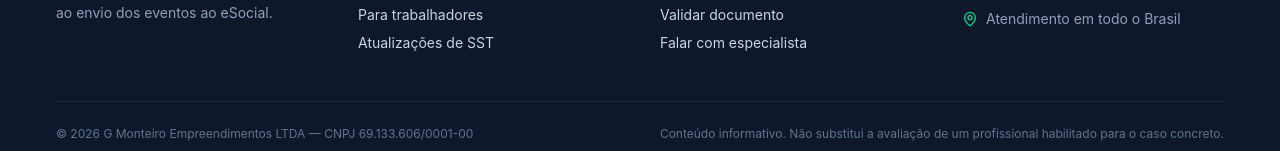
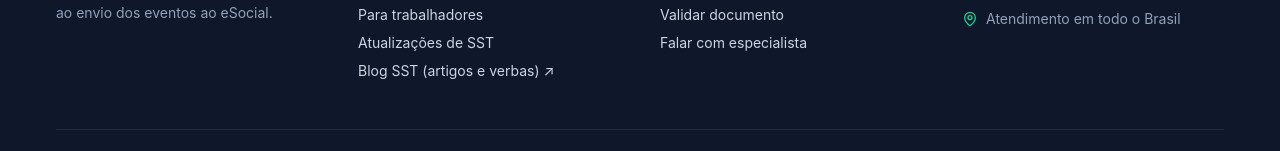
Before and after one commit to PrevSafe/PrevSafe, a Next.js app: page /atualizacoes in a window 1280 px wide. Shown: the part 1769-1920 px from the top of the page. Built offline with nearby package versions, Linux system fonts and the light colour scheme; no server answers.

Commit message:
Rodape: link para o blog blogdosst.com.br

```diff
--- a/components/site/SiteFooter.tsx
+++ b/components/site/SiteFooter.tsx
@@ -27,6 +27,7 @@ export function SiteFooter() {
               <li><Link href="/para-empresas" className="hover:text-emerald-400 transition">Para empresas</Link></li>
               <li><Link href="/para-trabalhadores" className="hover:text-emerald-400 transition">Para trabalhadores</Link></li>
               <li><Link href="/atualizacoes" className="hover:text-emerald-400 transition">Atualizações de SST</Link></li>
+              <li><a href="https://www.blogdosst.com.br" target="_blank" rel="noopener noreferrer" className="hover:text-emerald-400 transition">Blog SST (artigos e verbas) ↗</a></li>
             </ul>
           </div>
 
```
